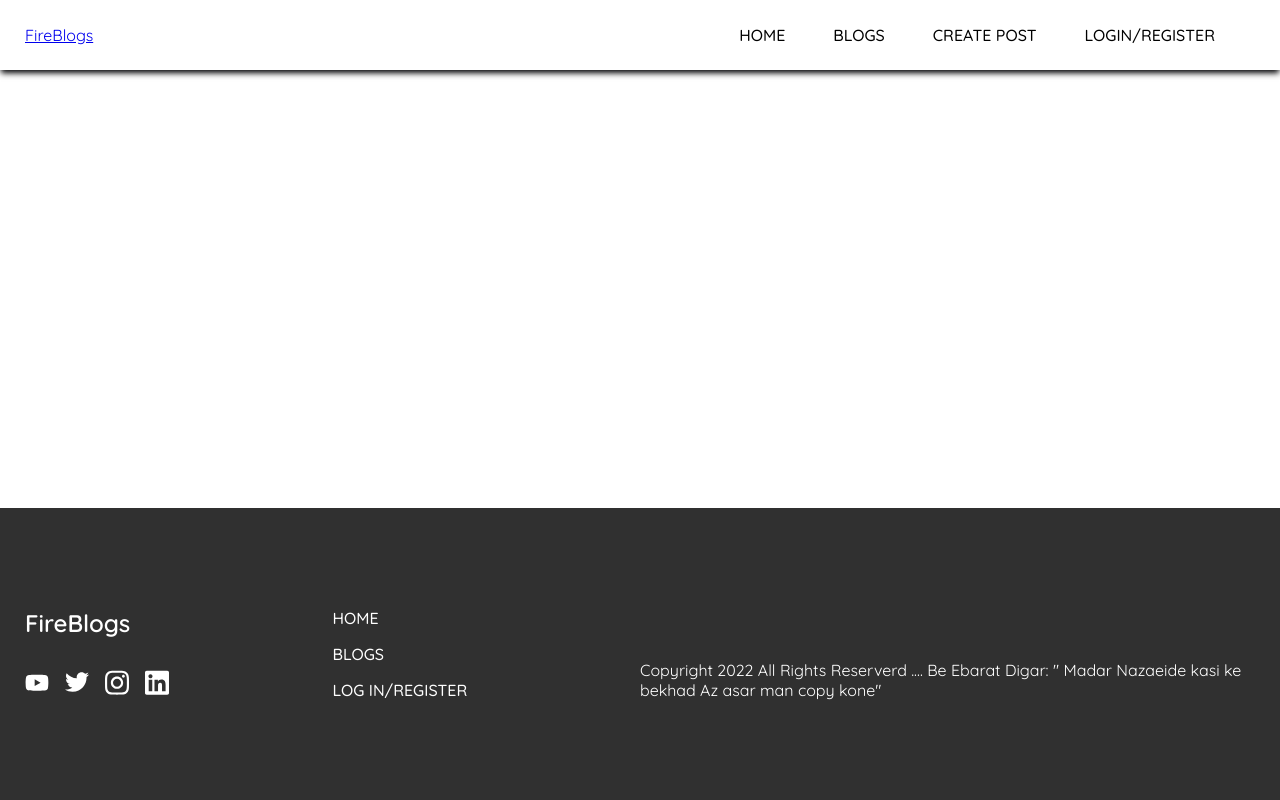
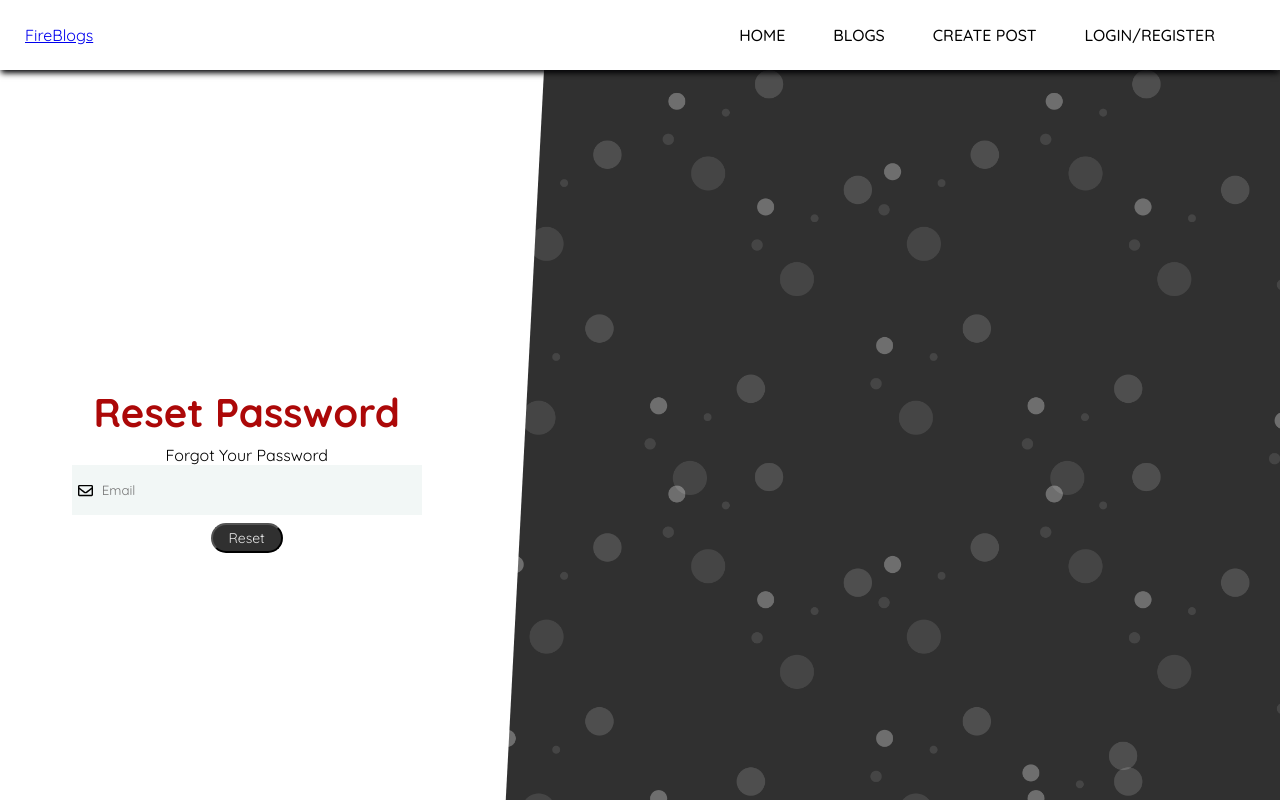
Before and after one commit to ASH-HKAN/registblog, a Vue app: page /forgot-password in a window 1280 px wide. Shown: the top 800 px of the page. Built offline with nearby package versions, Linux system fonts and the light colour scheme; what vue2-editor would draw is missing.

Commit message:
fogot page

```diff
--- a/src/router/index.js
+++ b/src/router/index.js
@@ -53,7 +53,6 @@ const routes = [
     }
   },
 
-
 ]
 
 const router = new VueRouter({
--- a/src/views/ForgotPassword.vue
+++ b/src/views/ForgotPassword.vue
@@ -1,15 +1,66 @@
 <template>
-    <div>
-
+  <div class="reset-password">
+    <div class="form-wrap">
+      <form class="reset">
+        <h2>Reset Password</h2>
+        <span>Forgot Your Password</span>
+        <div class="inputs">
+          <div class="input">
+            <input type="text" placeholder="Email" v-model="email" />
+            <email class="icon" />
+          </div>
+        </div>
+        <button>Reset</button>
+        <div class="angle"></div>
+      </form>
+      <div class="background"></div>
     </div>
+  </div>
 </template>
 
 <script>
-    export default {
+import email from "../assets/Icons/envelope-regular.svg";
 
-    }
+export default {
+  name: "ForgotPassword",
+
+  data() {
+    return {
+      email: null,
+      modalActive: null,
+      modalMessage: null,
+    };
+  },
+
+  components: {
+    email,
+  },
+};
 </script>
 
 <style lang="scss" scoped>
-
+.reset-password {
+  position: relative;
+  .form-wrap {
+    .reset {
+      h2 {
+        margin-bottom: 8px;
+      }
+      h3 {
+        text-align: center;
+        margin-bottom: 30px;
+      }
+      button {
+        position: relative;
+      width: 72px;
+      height: 30px;
+      border-radius: 100px;
+      color: rgba(252, 252, 252, 0.898);
+      background-color: #303030;
+      cursor: pointer;
+      font-size: 14px;
+      }
+    }
+  }
+}
 </style>
--- a/src/views/MyLogin.vue
+++ b/src/views/MyLogin.vue
@@ -46,7 +46,7 @@ export default {
 };
 </script>
 
-<style lang="scss">
+<style lang="scss" >
 .form-wrap {
   overflow: hidden;
   display: flex;
--- a/src/views/MyRegister.vue
+++ b/src/views/MyRegister.vue
@@ -2,9 +2,9 @@
   <div class="form-wrap">
     <form class="MyLogin">
       <h5 class="Mylogin-MyRegister">
-        Dont Have an account ?
-        <router-link class="router-link" :to="{ name: 'register' }">
-          register</router-link
+        Already Have an account ?
+        <router-link class="router-link" :to="{ name: 'login' }">
+          Login</router-link
         >
       </h5>
       <h2>Register on FireBlog</h2>
@@ -55,7 +55,7 @@ export default {
     return {
       firstName: null,
       lastName: null,
-      usrName: null,
+      userName: null,
       email: null,
       password: null,
     };
@@ -67,6 +67,7 @@ export default {
 form {
   h2 {
     color: #002351a5;
+    max-width: 350px;
   }
 }
 </style>
```
Also changed, not shown: src/components/MyLoading.vue (added, +40 -0 lines), src/components/MyModal.vue (added).
